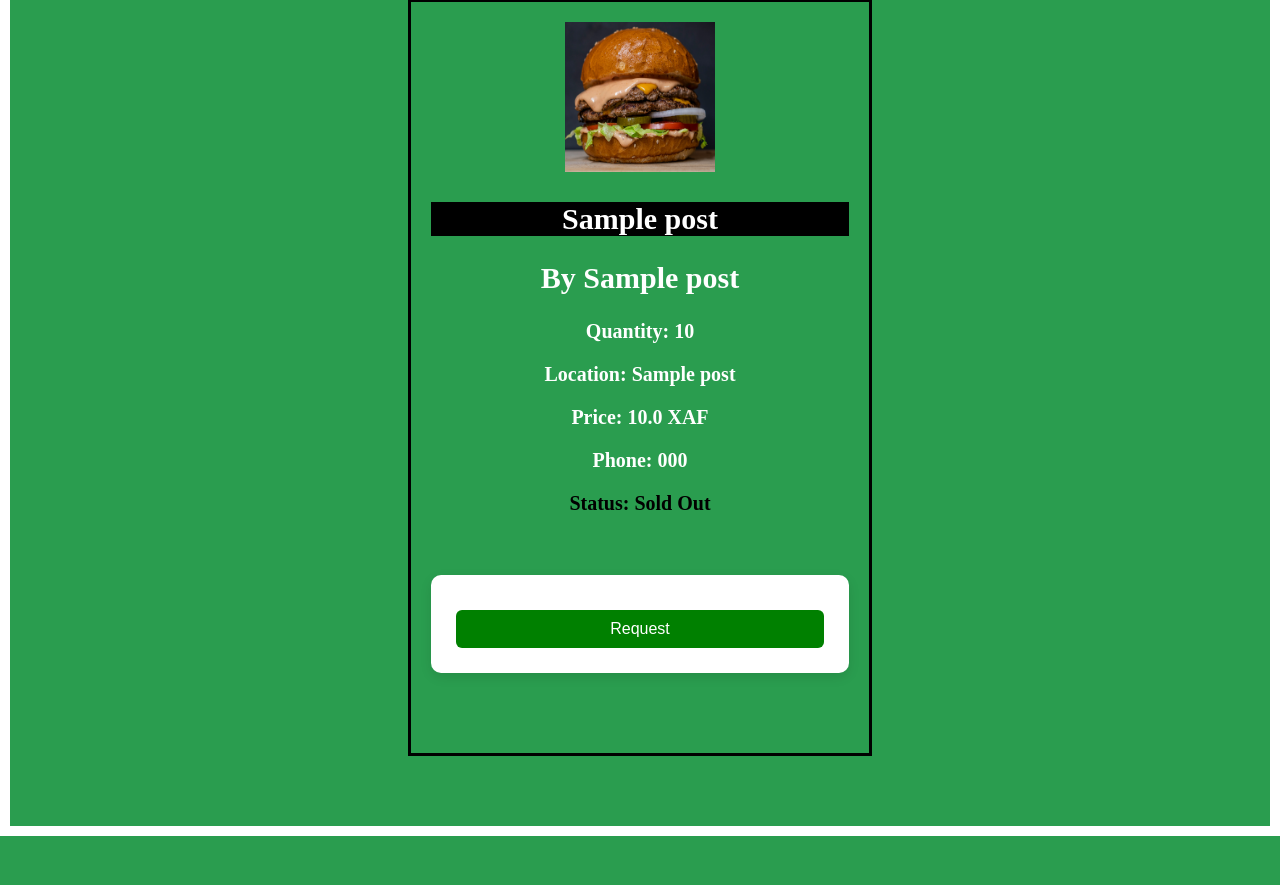
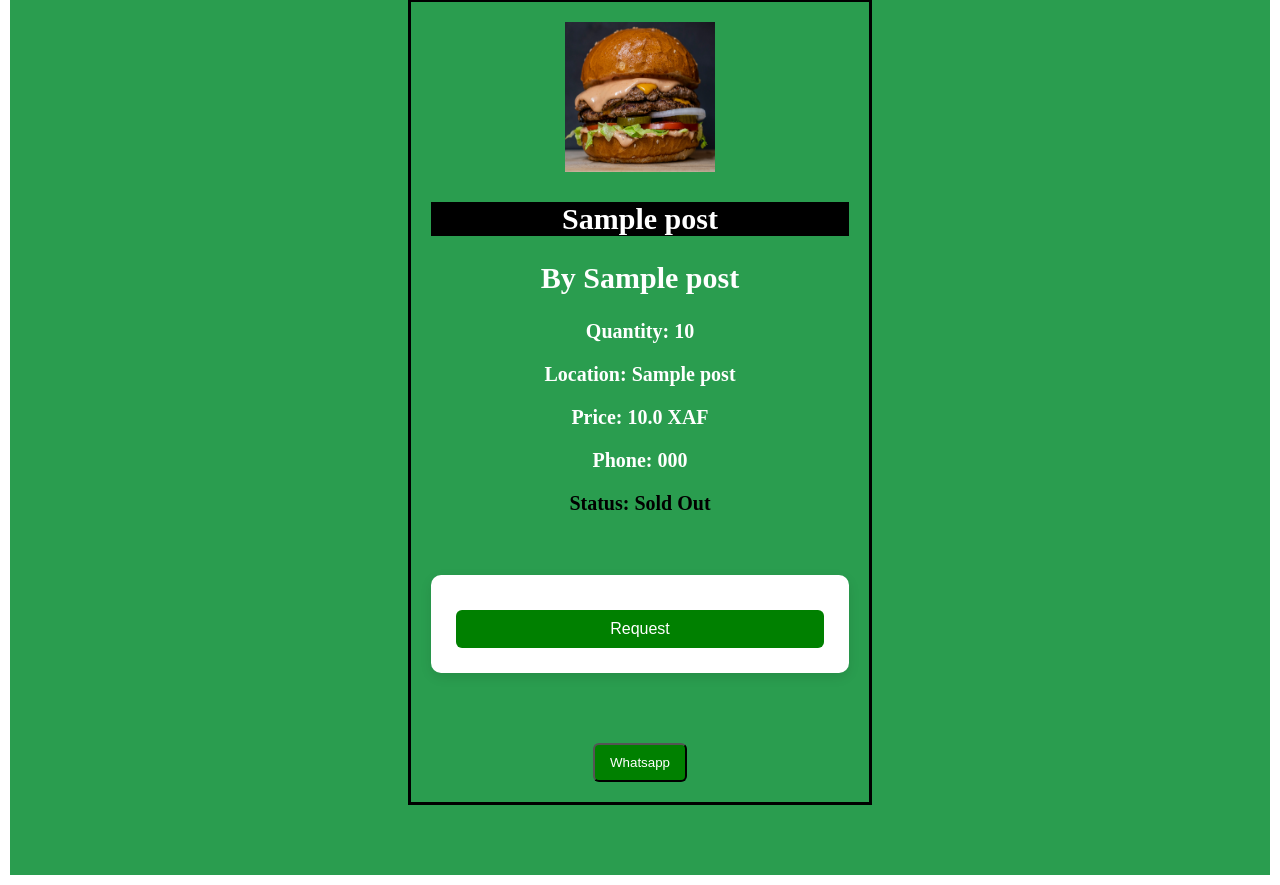
Before and after one commit to DevP50/food_Rescue, a Flask app: page /orders/home in a window 1280 px wide; the page is wider, and only the part inside the window is pictured. Shown: the part 1266-2151 px from the top of that part. Before the commit the page ends 2102 px from the top of that part, so only its background shows below. Run offline with Flask 3, Linux system fonts and the light colour scheme; tables that the repository leaves empty hold one stand-in row (values such as "Sample post").

Commit message:
Added the whatsapp contact button

```diff
--- a/templates/index.html
+++ b/templates/index.html
@@ -60,6 +60,9 @@
      <form method="post" action="{{ url_for('orders.request_food', id=food.id) }}">
         <button type="submit" class="btn btn-success">Request</button>
      </form>
+      <a href="https://wa.me/food.phone">
+        <button type="button" class="btn btn-primary"><link rel="preload" as="image" href="https://static.dubizzle.com/frontend-web/static-resources/assets/images/whatsapp2.svg">Whatsapp</button>
+      </a>
     {% else %}
       <button class="btn-disabled" disabled>Reserved</button>
     {% endif %}
```
